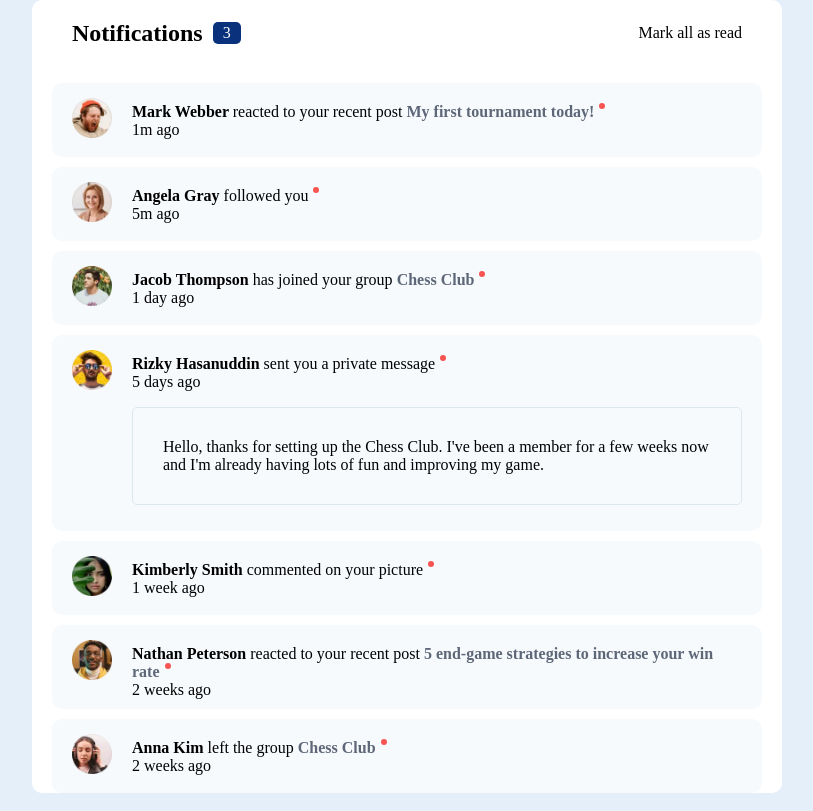
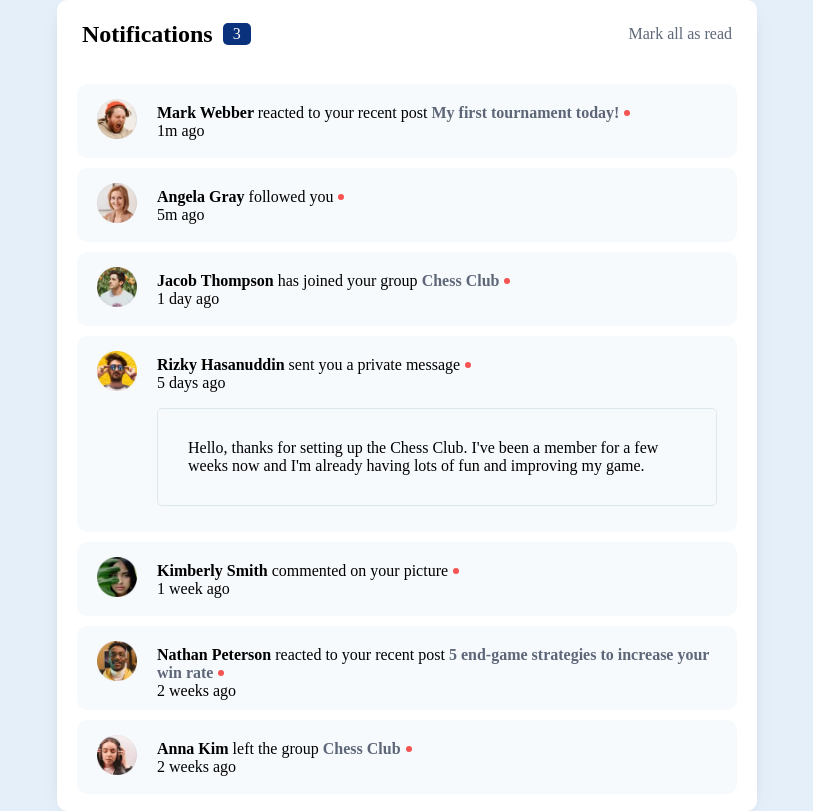
Before and after one commit to LorryAfriyie/notifications-page, a React (Vite) app: page / in a window 1280 px wide. Shown: the whole page, without its empty margins (233-1046 px from the left). Built offline with nearby package versions, Linux system fonts and the light colour scheme.

Commit message:
Padding and box shadow adjustment

```diff
--- a/src/NotificationList.jsx
+++ b/src/NotificationList.jsx
@@ -110,3 +110,7 @@ const privateMessage = [
       "Hello, thanks for setting up the Chess Club. I've been a member for a few weeks now and I'm already having lots  of fun and improving my game.",
   },
 ];
+
+const imageComment = [
+  { imgCommentId: 1, personId: 5, img: "/images/image-chess.webp" },
+];
--- a/src/NotificationList.scss
+++ b/src/NotificationList.scss
@@ -1,6 +1,7 @@
 .notification-list {
   ul {
     padding: 0;
+
     li {
       list-style-type: none;
       padding: 15px 20px 15px 20px;
@@ -53,12 +54,12 @@
         .info::after {
           content: "";
           position: absolute;
-
           width: 6px;
           height: 6px;
           background-color: hsl(1, 90%, 64%);
           border-radius: 50%;
           margin-left: 5px;
+          margin-top: 6px;
         }
       }
     }
--- a/src/NotificationPage.scss
+++ b/src/NotificationPage.scss
@@ -1,15 +1,16 @@
 .notification-page {
   background-color: hsl(0, 0%, 100%);
   border-radius: 10px;
-  padding: 0 20px 0 20px;
-  max-width: 750px;
+  padding: 1px 20px 1px 20px;
+  box-shadow: 0 5px 20px -15px hsl(219, 12%, 42%);
+  max-width: 700px;
 
   .card-header {
     display: grid;
     place-content: center;
     grid-template-columns: repeat(2, 1fr);
-    padding-left: 20px;
-    padding-right: 20px;
+    padding-left: 5px;
+    padding-right: 5px;
 
     .badge {
       display: flex;
@@ -32,7 +33,11 @@
 
       a {
         text-decoration: none;
-        color: #000;
+        color: hsl(219, 12%, 42%);
+      }
+
+      a:hover {
+        color: hsl(219, 85%, 26%);
       }
     }
   }
```
